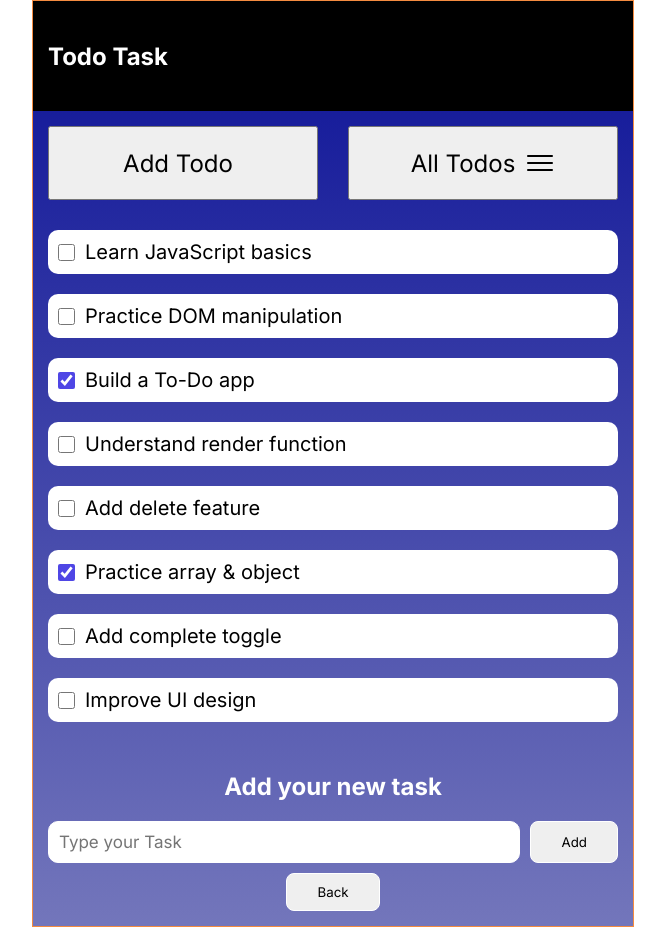
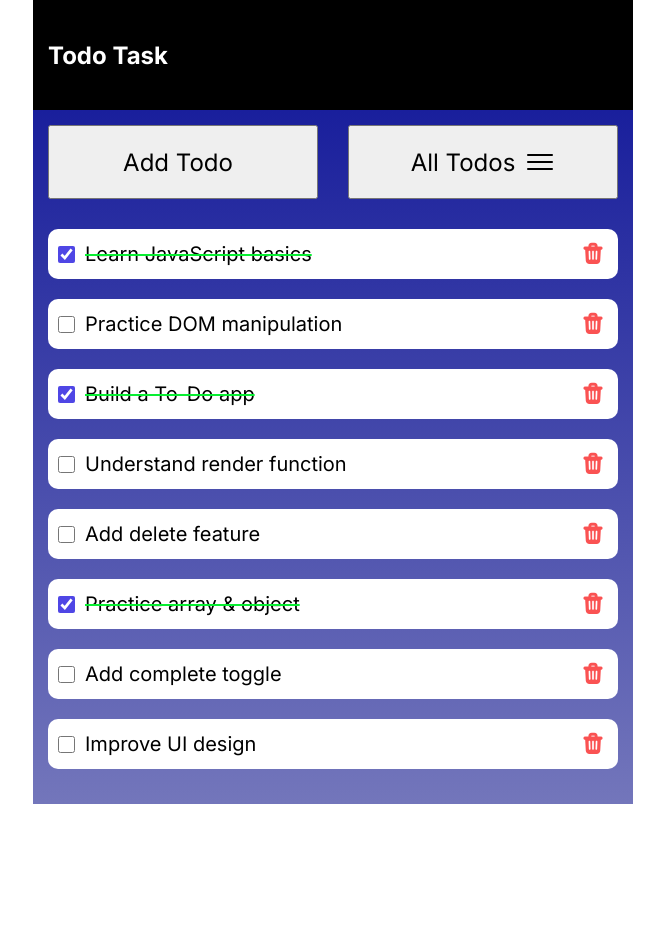
Before and after one commit to md-mohosin/todo-app, a website built with Vite: page index.html in a window 1280 px wide. Shown: the whole page, without its empty margins (307-972 px from the left). After the commit the page ends 804 px from the top, so only its background shows below. Built offline with nearby package versions, Linux system fonts and the light colour scheme; files whose address does not match are found by name.

Commit message:
delete todo

```diff
--- a/index.html
+++ b/index.html
@@ -22,14 +22,18 @@
 
     </div>
 
-    <div class="add-todo" id="todo-add" style="padding: 15px; color: white;">
+
+
+    <!-- SINGLE TODO ADD FORM -->
+    <div class="add-todo" id="todo-add" style="padding: 15px; color: white; display: none;">
       <h1 style="text-align: center; padding-bottom: 20px;">Add your new task</h1>
       <form style="display: flex; gap: 10px;">
-        <input style="width: 100%; padding: 10px; font-size: 17px;border: 1px solid white;border-radius: 10px;" placeholder="Type your Task" type="text"
+        <input style="width: 100%; padding: 15px; font-size: 17px;border: 1px solid white;border-radius: 10px;" placeholder="Type your Task" type="text"
           id="new-todo">
-        <button type="submit" id="add-btn" style="padding: 0 30px;border: 1px solid white; border-radius: 8px;">Add</button>
+        <button type="submit" id="add-btn" style="padding: 0 30px;border: 1px solid white; border-radius: 8px;cursor: pointer;">Add</button>
       </form>
-      <button style="padding: 10px 30px; display: flex;justify-self: center;margin-top: 10px; border-radius: 8px;border: 1px solid white;">Back</button>
+      <button id="back"
+       style="padding: 10px 30px; display: flex;justify-self: center;margin-top: 10px; border-radius: 8px;border: 1px solid white; cursor: pointer;">Back</button>
     </div>
   </section>
 
--- a/src/style.css
+++ b/src/style.css
@@ -13,7 +13,6 @@ body {
 .container {
     width: 600px;
     margin: 0 auto;
-    border: 1px solid rgb(244, 139, 64);
     min-height: 100vh;
     background-image: linear-gradient(to top, #7376BB, #0B1197);
 }
--- a/src/todo.js
+++ b/src/todo.js
@@ -1,5 +1,5 @@
 let todos = [
-  { name: "Learn JavaScript basics", completed: false },
+  { name: "Learn JavaScript basics", completed: true },
   { name: "Practice DOM manipulation", completed: false },
   { name: "Build a To-Do app", completed: true },
   { name: "Understand render function", completed: false },
@@ -17,7 +17,7 @@ const input = document.getElementById("new-todo");
 function renderTodos() {
   todosContainer.innerHTML = ''
 
-  todos.forEach((todo, index) => {
+  todos.forEach((todo, idx) => {
 
     const div = document.createElement("div")
     div.className = 'singleTodo'
@@ -28,33 +28,41 @@ function renderTodos() {
     const checkbox = document.createElement("input");
     checkbox.type = "checkbox";
     checkbox.checked = todo.completed;
+    checkbox.style.cursor='pointer'
 
-    const text = document.createElement("p");
-    text.textContent = todo.name;
+
+    checkbox.addEventListener('change',()=>{
+      todo.completed = !todo.completed
+      renderTodos()
+    })
+
+    const taskName = document.createElement("p");
+    taskName.textContent = todo.name;
+
+    if(todo.completed){
+      taskName.style.textDecoration='line-through'
+       taskName.style.textDecorationColor = "#08ee32ff";
+    }
+
+    const deleteBtn = document.createElement("img")
+    deleteBtn.src = "./src/images/trash.png";
+    deleteBtn.style.cursor='pointer'
+
+    deleteBtn.addEventListener("click",()=>{
+      todos.splice(idx ,1)
+      renderTodos()
+    });
 
     todoTitle.appendChild(checkbox)
-    todoTitle.appendChild(text)
+    todoTitle.appendChild(taskName)
 
     div.appendChild(todoTitle)
+    div.appendChild(deleteBtn)
 
     todosContainer.appendChild(div)
   })
 }
 
-
-
-
-function hide(id) {
-  document.getElementById(id).style.display = 'none'
-}
-function show(id) {
-  document.getElementById(id).style.display = 'block'
-}
-
-
-document.getElementById("add").addEventListener("click", () => {
-  hide('todos')
-})
 
 
 
@@ -74,4 +82,29 @@ document.getElementById("add-btn").addEventListener("click", (e) => {
   renderTodos()
 })
 
+
 renderTodos()
+
+
+
+
+
+
+function hide(id) {
+  document.getElementById(id).style.display = 'none'
+}
+function show(id) {
+  document.getElementById(id).style.display = 'block'
+}
+
+
+document.getElementById("add").addEventListener("click", () => {
+  hide('todos')
+  show("todo-add")
+})
+
+
+document.getElementById("back").addEventListener("click",()=>{
+  hide("todo-add")
+  show("todos")
+})
```
